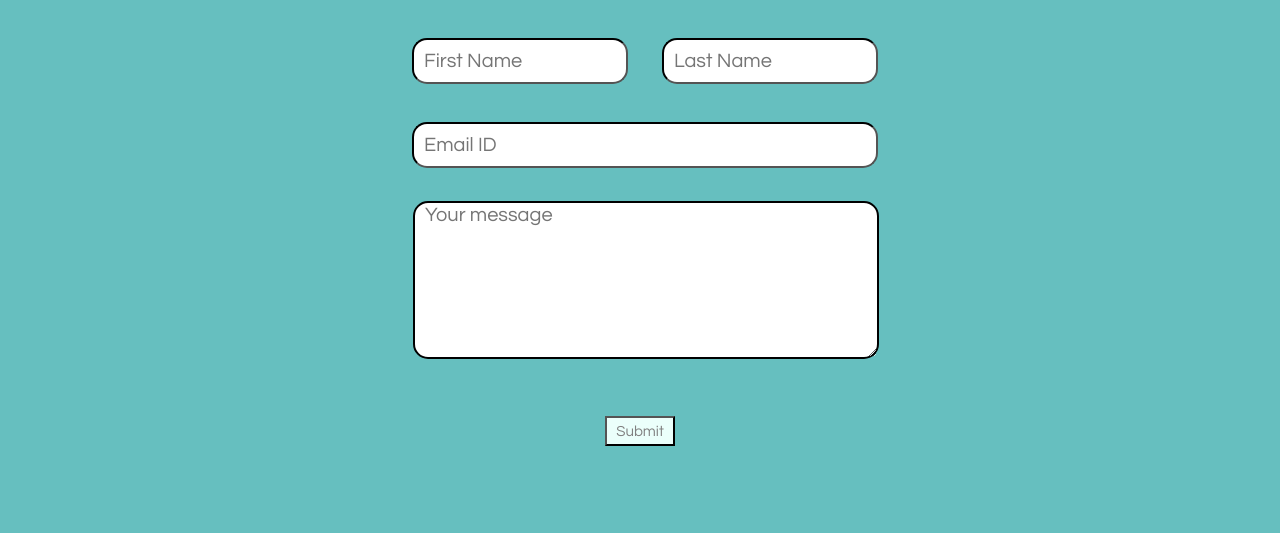
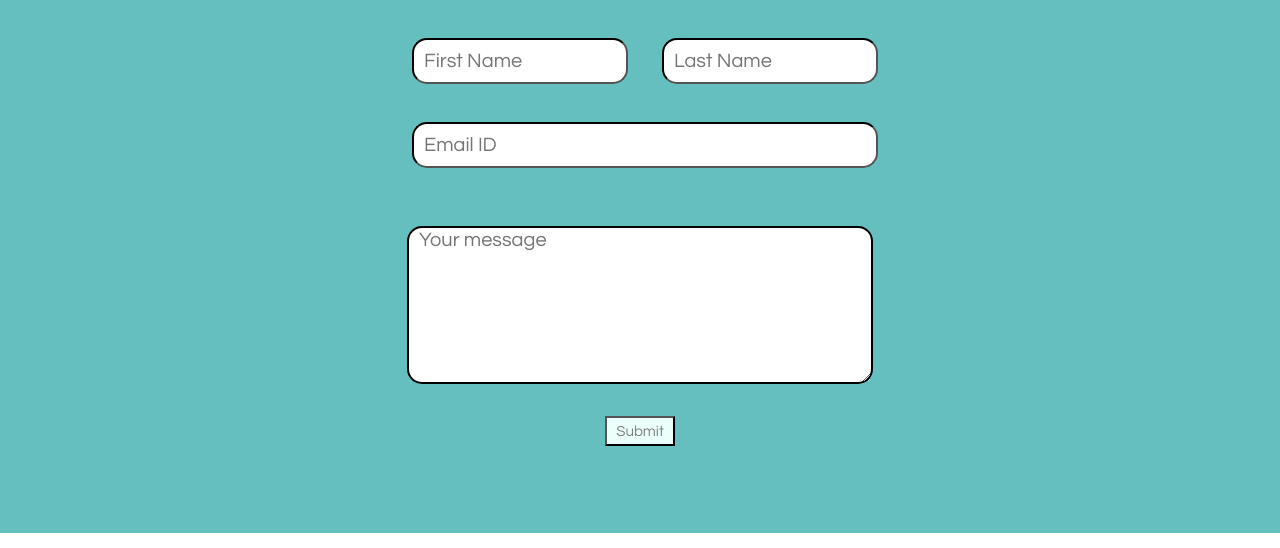
Before and after one commit to LeWarEnds/Personal-Site, a plain HTML site: page Contact.html in a window 1280 px wide. Shown: the part 252-800 px from the top of the page. Drawn offline with Linux system fonts and the light colour scheme.

Commit message:
Update styles.css

```diff
--- a/CSS-Styles/styles.css
+++ b/CSS-Styles/styles.css
@@ -39,7 +39,7 @@
 }
 .contact-message{
   font-size: 20px;
-  position: relative;
+/*   position: relative; */
   bottom: 25px;
   left: 6px;
   margin: 10px;
```
